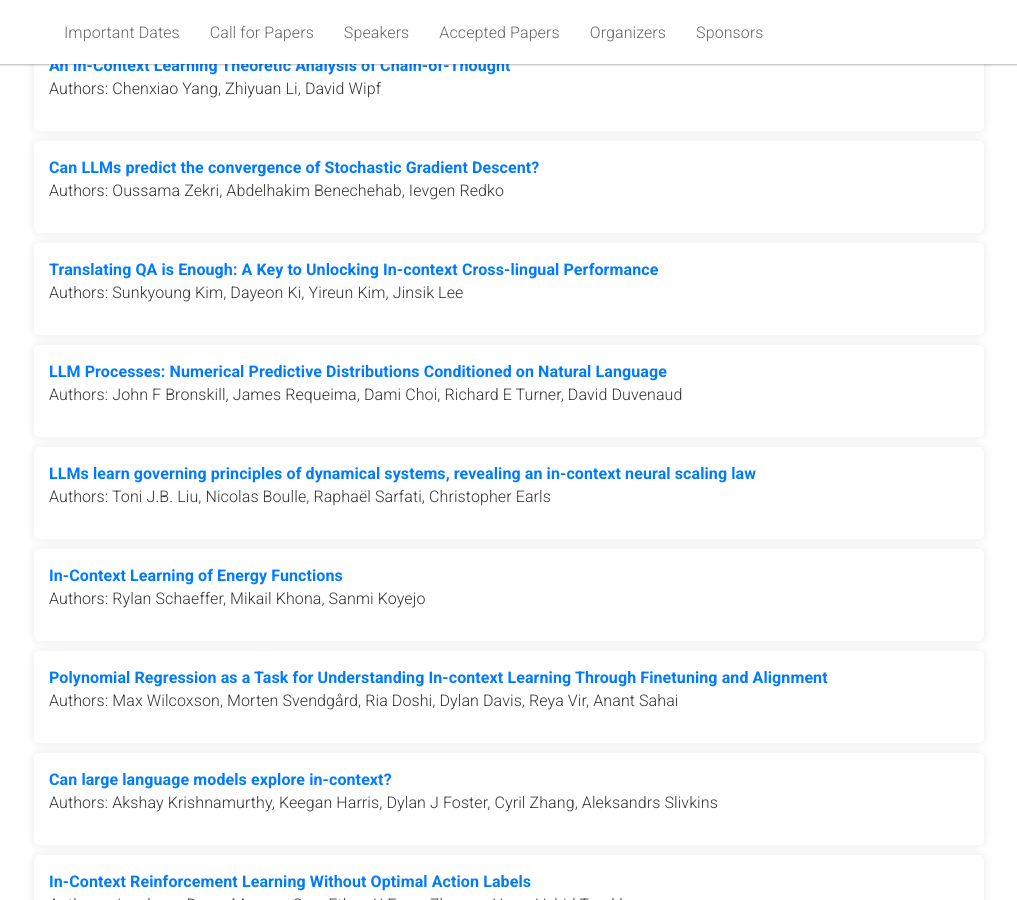
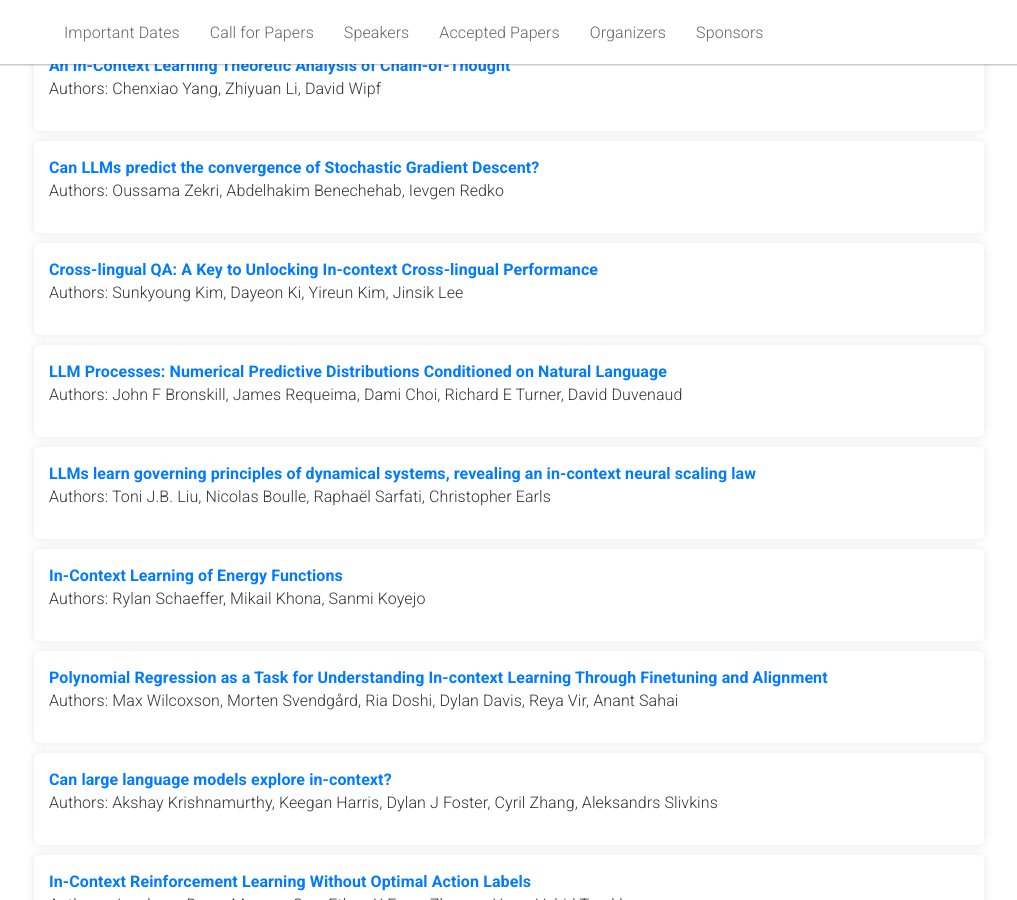
Before and after one commit to iclworkshop/iclworkshop.github.io, a Jekyll site: the page built from _pages/home.md, in a window 1280 px wide and 900 px high, scrolled down 7128 px. Shown: the whole window, without its empty margins (131-1148 px from the left). Built offline with Jekyll 4.4.1, drawn with Linux system fonts in a browser that asks for light colours.

Commit message:
Update home.md

```diff
--- a/_pages/home.md
+++ b/_pages/home.md
@@ -557,7 +557,7 @@ To sustain our review and program selection processes, we require <b>at least on
             </li>
 
             <li class="paper">
-                <a href="https://openreview.net/forum?id=CzcCUzJQER">Translating QA is Enough: A Key to Unlocking In-context Cross-lingual Performance</a>
+                <a href="https://openreview.net/forum?id=CzcCUzJQER">Cross-lingual QA: A Key to Unlocking In-context Cross-lingual Performance</a>
                 <p>Authors: Sunkyoung Kim,  Dayeon Ki,  Yireun Kim,  Jinsik Lee</p>
             </li>
 
```
